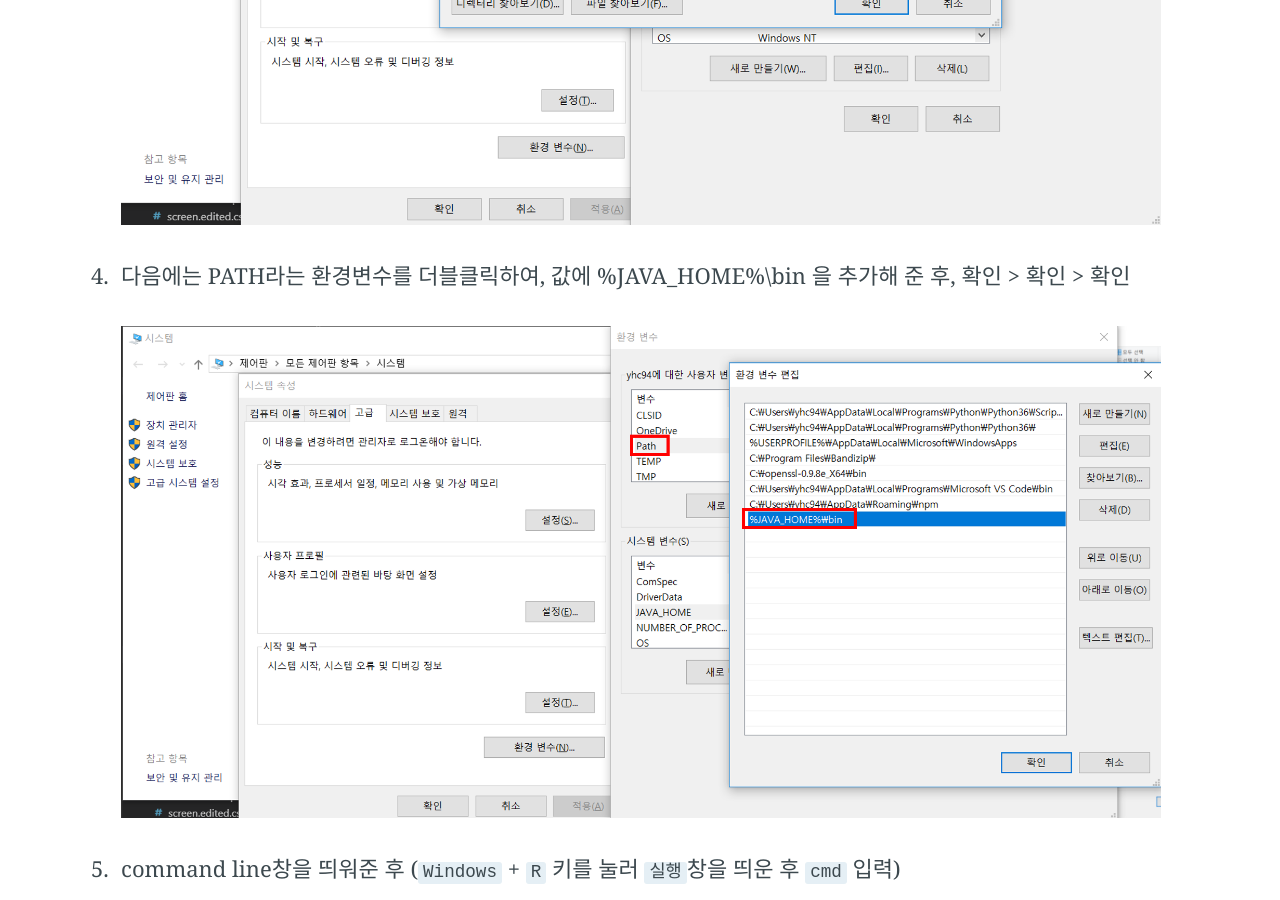
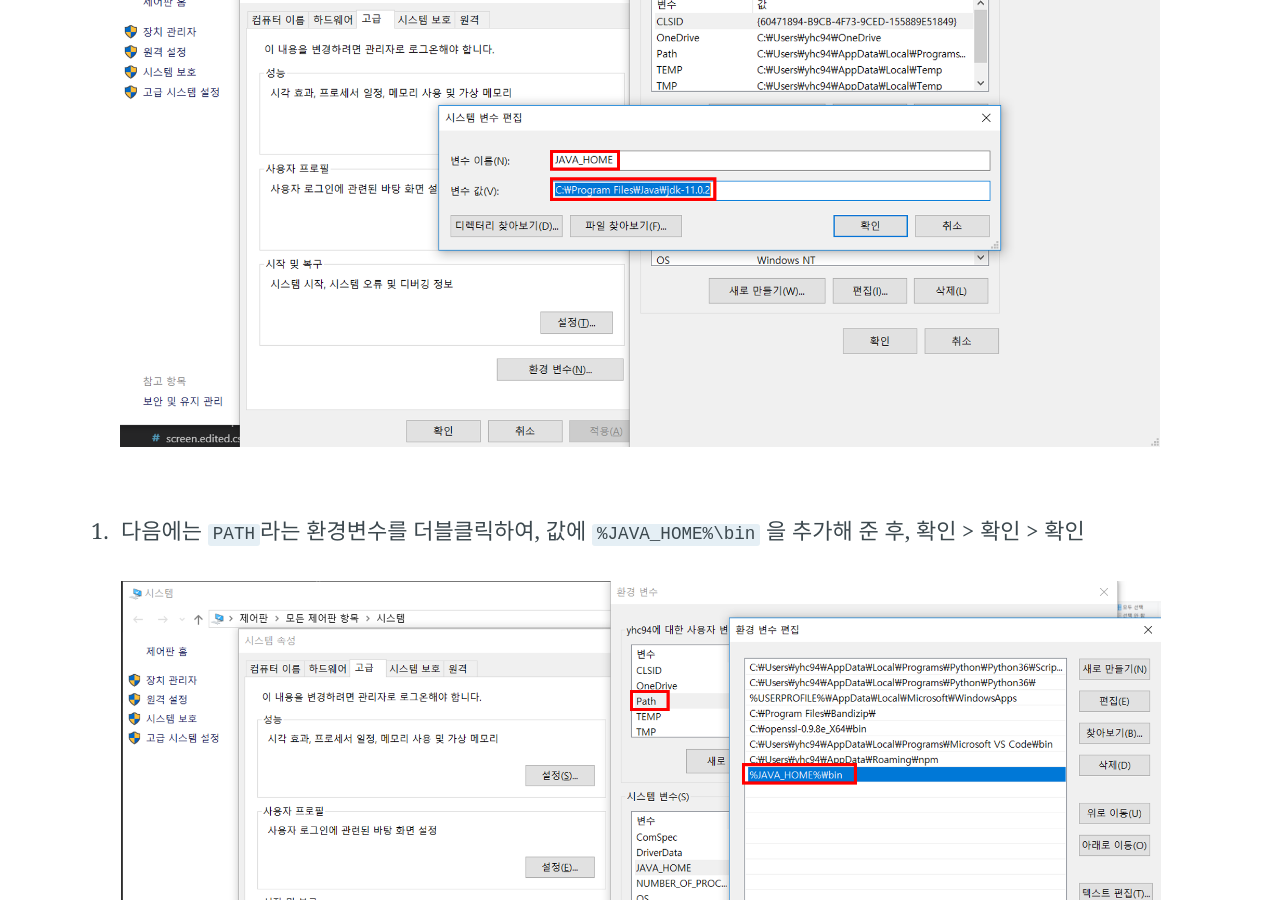
Before and after one commit to LOG-INFO/heechanYang.github.io, a Jekyll site: the page built from _posts/2019-01-20-OpenJDK 설치방법.md, in a window 1280 px wide and 900 px high, scrolled down 3261 px. Built offline with Jekyll 4.4.1, drawn with Linux system fonts in a browser that asks for light colours; nearby versions of some CDN libraries; comment, search, counter and statistics services are not loaded.

Commit message:
[FIX] Indent

```diff
--- a/_posts/2019-01-20-OpenJDK 설치방법.md
+++ b/_posts/2019-01-20-OpenJDK 설치방법.md
@@ -4,7 +4,6 @@ title:  "OpenJDK 11 설치방법 - LOG.INFO"
 date:   2019-01-19 17:19:22 +0830
 categories: Java
 ---
-
 
 # 배경
 
@@ -17,24 +16,31 @@ categories: Java
 ## 1. 다운로드
 
 Windows용은 .ZIP 파일 형태로 제공된다.
+
 ![openjdk_1](/assets/images/openjdk_1.PNG)
 
 ## 2. 압축 해제
 
 원하는 곳에 압축을 해제한다. 본 포스팅에서는 `C:\Program Files\Java\`에 압축을 해제하였다. (Java 폴더가 없다면 생성하면 됨)
+
 ![openjdk_2](/assets/images/openjdk_2.PNG)
 
 ## 3. 환경설정
 
 1. `제어판` > `모든 제어판 항목` > `시스템`에서 왼쪽 탭의 `고급 시스템 설정`을 클릭한다.
 2. `시스템 설정` 창이 뜨면, `고급`탭에서 하단의 `환경변수`를 클릭한다.
+
 ![openjdk_3](/assets/images/openjdk_3.PNG)
+
 3. 다음과 같이 `JAVA_HOME` 환경변수를 생성해주고, 값으로는 압축해제한 `jdk` 폴더의 경로를 입력하고 확인을 누른다. (`Java`폴더의 경로도 아니고, 그 안의 `bin`폴더의 경로도 아니다. jdk폴더의 경로이다.)
+
 ![openjdk_3-1](/assets/images/openjdk_3_1.PNG)
-4. 다음에는 PATH라는 환경변수를 더블클릭하여, 값에 %JAVA_HOME%\bin 을 추가해 준 후, 확인 > 확인 > 확인
+
+4. 다음에는 `PATH`라는 환경변수를 더블클릭하여, 값에 `%JAVA_HOME%\bin` 을 추가해 준 후, 확인 > 확인 > 확인
 ![openjdk_3-2](/assets/images/openjdk_3_2.PNG)
 5. command line창을 띄워준 후 (`Windows` + `R` 키를 눌러 `실행`창을 띄운 후 `cmd` 입력)
 6. `java -version`을 입력했을 때 다음과 같이 java의 버전이 출력된다면 성공이다.
+
 ![openjdk_3-3](/assets/images/openjdk_3_3.PNG)
 
 ## 4. 기존에 사용하던 Oracle JDK 삭제
@@ -42,16 +48,22 @@ Windows용은 .ZIP 파일 형태로 제공된다.
 (기존에 사용하던 JDK가 없다면 이 과정은 생략한다)
 
 이제 OpenJDK가 설치되었으니 개발을 시작해볼까? 했더니 IntelliJ에서 "Module SDK is not defined"라는 에러를 뱉는다.
+
 ![openjdk_4](/assets/images/openjdk_4.PNG)
 
 1. `Ctrl` + `Shift` + `Alt` + `S`를 눌러 `Project Structure`창을 띄운다.
 2. `Project`탭에서 `Project SDK`의 드랍다운을 눌러보면 기존의 JDK가 설정되어있는 것을 볼 수 있다.
+
 ![openjdk_5](/assets/images/openjdk_5.PNG)
+
 3. `New...` > `JDK` 버튼을 눌러 새로 압축 해제한 jdk폴더를 선택해준다.
+
 ![openjdk_6](/assets/images/openjdk_6.PNG)
 ![openjdk_7](/assets/images/openjdk_7.PNG)
+
 4. 좌측의 `SDKs` 탭을 클릭하여 기존의 jdk를 선택하여 `-`버튼을 눌러준다.
 5. 해결완료!
+
 ![openjdk_8](/assets/images/openjdk_8.PNG)
 
 기존 JDK 삭제 방법은 [링크](https://www.java.com/ko/download/help/uninstall_java.xml)를 참조한다.
```
